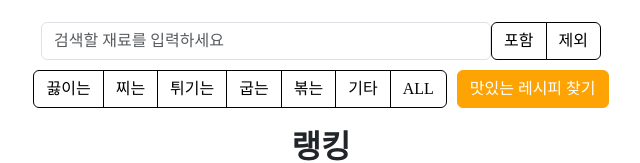
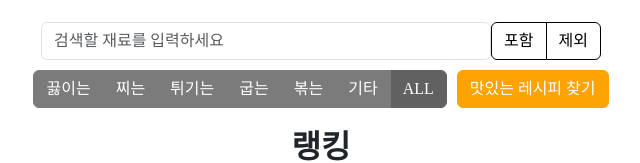
Before and after one commit to RecipeOfFive/react, a React (Create React App) app in the folder recipe_of_five_front/: page / in a window 1280 px wide. Shown: the part 146-309 px from the top of the page, without its empty margins (319-959 px from the left). Built offline with nearby package versions, Linux system fonts and the light colour scheme; no server answers; a web font is replaced by a local one.

Commit message:
feat: 필터 초기 상태 -> 전체선택으로 변경

```diff
--- a/recipe_of_five_front/src/components/SearchInd/FilterBtn.jsx
+++ b/recipe_of_five_front/src/components/SearchInd/FilterBtn.jsx
@@ -3,6 +3,7 @@ import ToggleButtonGroup from "react-bootstrap/ToggleButtonGroup";
 import ToggleButton from "react-bootstrap/ToggleButton";
 import { RecipeFilterContext } from "../../context/SearchProvider";
 import "./style.css";
+import { useEffect } from "react";
 
 export default function FilterBtn() {
   const { filterMethod, setFilterMethod } = useContext(RecipeFilterContext);
@@ -19,10 +20,15 @@ export default function FilterBtn() {
     } else {
       setFilterMethod(val);
     }
-    //setSearchOptions(value);
   };
 
+
+
   const isSelected = (option) => filterMethod.includes(option);
+
+  useEffect(() => {
+        setFilterMethod([...options]); // 전체 선택
+  }, []);
 
   return (
     <div className="filter-btn">
```
